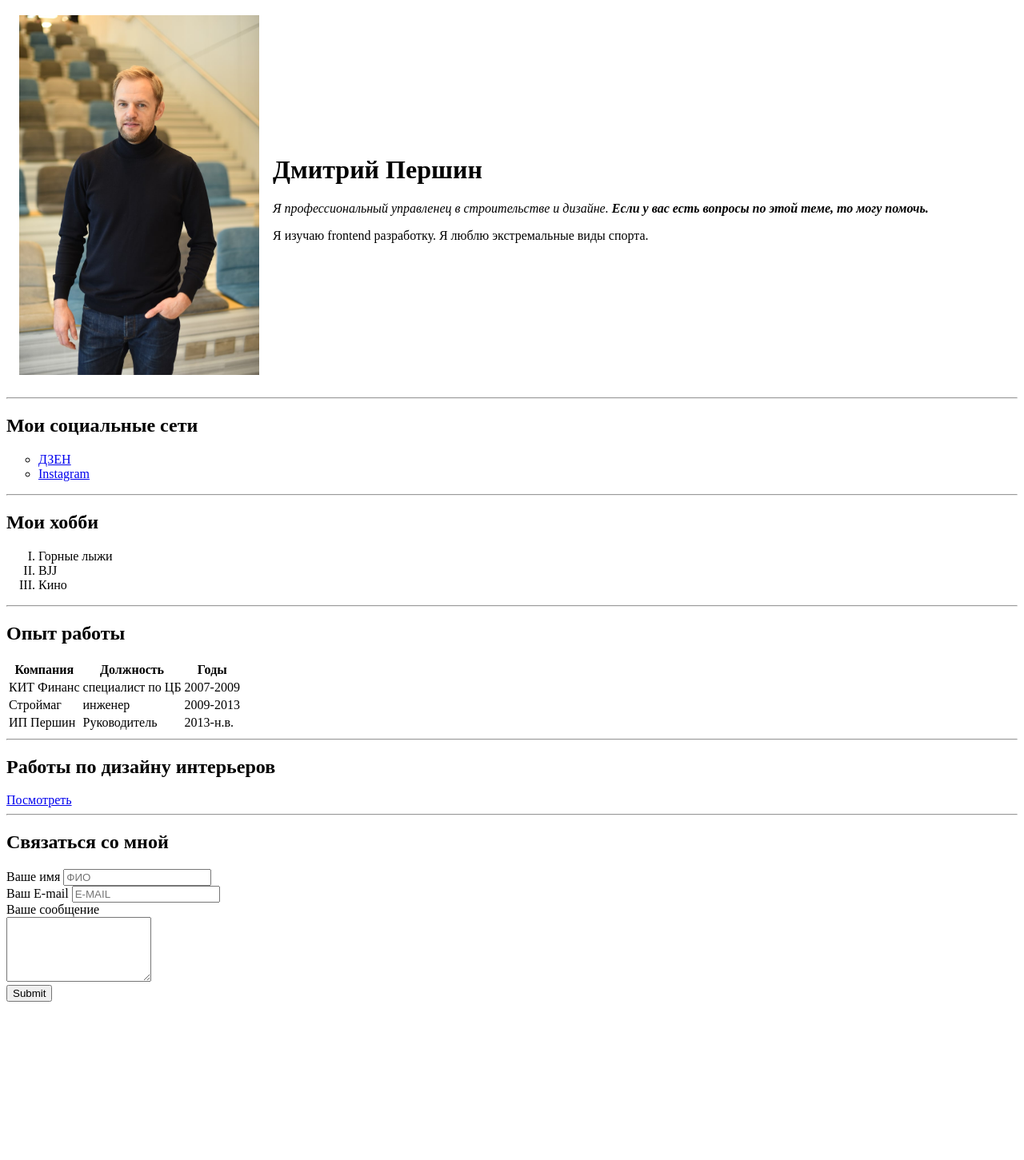
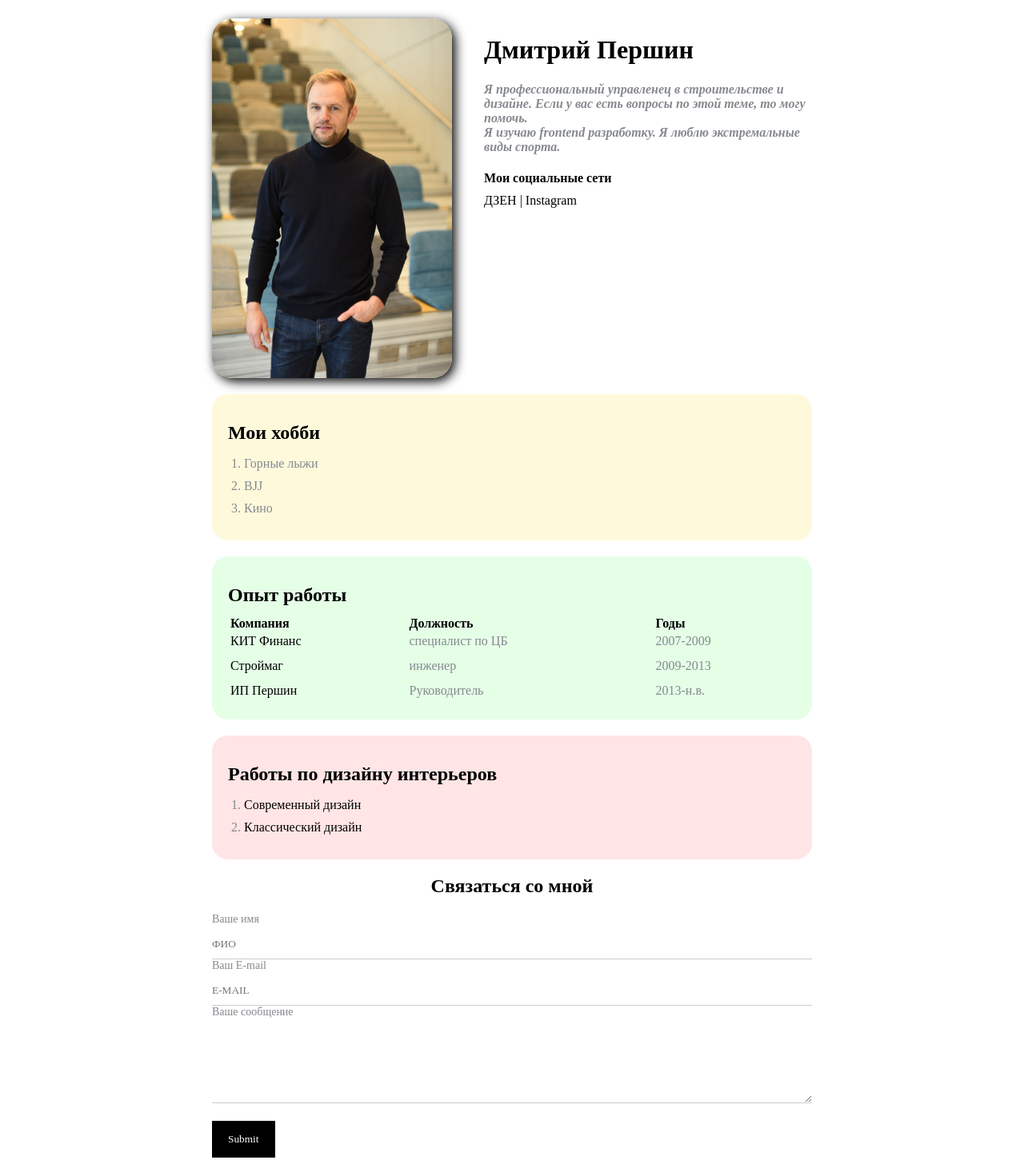
Before and after one commit to tuduuwer78/project03, a plain HTML site: page index.html in a window 1280 px wide. Shown: the part 5-1456 px from the top of the page at 80% size. Before the commit the page ends 1266 px from the top, so only its background shows below. Drawn offline with Linux system fonts and the light colour scheme.

Commit message:
Ready business card site

```diff
--- a/index.html
+++ b/index.html
@@ -2,43 +2,39 @@
 <html>
 <head>
     <meta charset="UTF-8">
-    <title>resume</title>
+    <title>CV D*</title>
+    <link href="./styles.css" rel="stylesheet"/>
 </head>
     <body>
-    <table cellspacing="15">
-        <tr>
-            <td> <img src="./1.jpg" alt="Это я))" width="300 px"></td>
-            <td><h1>Дмитрий Першин</h1>
-                <p><em>Я профессиональный управленец в
-                     строительстве и дизайне.
-                     <strong>Если у вас есть вопросы по
-                     этой теме, то могу помочь.</strong></em></p>
-                <p>Я изучаю frontend разработку. Я люблю экстремальные виды спорта. </p></td>
-        </tr>
-    </table>
+        <div class="container">
+            <div class="info">
+                <img src="./1.jpg" alt="Это я))" class="avatar">
+                <div class="info-text">
+                    <h1>Дмитрий Першин</h1>
+                    <p>Я профессиональный управленец в строительстве и дизайне.
+                    <strong>Если у вас есть вопросы по этой теме, то могу помочь.</strong></p>
+                    <p>Я изучаю frontend разработку. Я люблю экстремальные виды спорта. </p>
 
+                    <h4>Мои социальные сети</h4>
+                    <a href="https://zen.yandex.ru/id/5bebeddb2f34f400ab4b3c55" target="_blank">ДЗЕН</a>
+                    |
+                    <a href="https://www.instagram.com/stroymag_moscow/" target="_blank">Instagram</a>
+                </div>
+            </div>
 
-
-    <hr>
-
-    <h2>Мои социальные сети</h2>
-    <ul type="circle">
-        <li><a href="https://zen.yandex.ru/id/5bebeddb2f34f400ab4b3c55" target="_blank">ДЗЕН</a> </li>
-        <li><a href="https://www.instagram.com/stroymag_moscow/" target="_blank">Instagram</a> </li>
-
-    </ul>
-    <hr>
-
+        <div class="card bg-yellow">
             <h2>Мои хобби</h2>
-    <ol type="I">
+            <ol class="list">
                 <li>Горные лыжи</li>
                 <li>BJJ</li>
                 <li>Кино</li>
 
             </ol>
-    <hr>
+        </div>
+
+        <div class="card bg-green">
             <h2>Опыт работы</h2>
-    <table>
+            <table class="table">
                 <tr>
                     <th>Компания</th>
                     <th>Должность</th>
@@ -61,25 +57,40 @@
                 </tr>
 
             </table>
-    <hr>
+        </div>
+
+        <div class="card bg-red">
             <h2>Работы по дизайну интерьеров</h2>
-    <a target="_blank" href="./designe.html">Посмотреть</a>
-    <hr>
+            <ol class="list">
+               <li> <a target="_blank" href="https://supremodesign.ru/portfolio/ego-dom/">
+                    Современный дизайн</a>
+                </li>
+                <li><a target="_blank" href="https://supremodesign.ru/portfolio/zhk-rasskazovo/">
+                    Классический дизайн</a>
+                </li>
+            </ol>
+        </div>
+
+            <div class="contact">
             <h2>Связаться со мной</h2>
-
                 <form action="/">
+                    <div class="form-group">
                         <label for="name"> Ваше имя</label>
                         <input type="text" id="name" placeholder="ФИО">
-        <br>
+                    </div>
+                    <div class="form-group">
                         <label for="email"> Ваш E-mail</label>
                         <input type="text" id="email" placeholder="E-MAIL">
-        <br>
+                    </div>
+                    <div class="form-group">
                         <label for="text"> Вашe сообщение</label>
-        <br>
                         <textarea id="text" rows="5"></textarea>
+                    </div>
 
                     <br>
-        <input type="submit" >
+                    <input class="btn" type="submit" >
                 </form>
+            </div>
+        </div>
     </body>
 </html>
--- /dev/null
+++ b/styles.css
@@ -0,0 +1,137 @@
+f@import url('https://fonts.googleapis.com/css2?family=Roboto&display=swap');
+body {background-color: #f1f1f1; color: #0f141e;
+/* font-size: 16px;
+font-weight: normal;
+font-family: 'Roboto', sans-serif;
+это тоже самое что записать эти свойство в строчку.
+Смотри следующую строчку*/
+font: normal 16px 'Roboto', sans-serif;}
+a{
+    color: black;
+    text-decoration: none;
+}
+a:hover{
+    text-decoration: underline;
+}
+a:visited{
+    color: gray;
+}
+.avatar {
+    width: 300px;
+    border-radius: 25px;
+    box-shadow: 4px 4px 14px rgba(0, 0, 0, 25);
+}
+.info{
+    display: flex;
+    margin-bottom: 20px;
+}
+.info-text{
+    margin-left: 40px;
+}
+.info-text h4{
+    margin-bottom: 10px;
+}
+.info p{
+    color: #86898f;
+    margin: 0;
+    font-style: italic;
+    font-weight: bold;
+    text-decoration: none;
+    /* Это иллюстрация работы с текстом
+    text-transform: uppercase;
+    letter-spacing: 8px;
+    word-spacing: 34px;*/
+}
+.container {
+    max-width: 750px;
+    margin: auto;
+    padding-top: 20px;
+}
+/* .social {
+    background: green;
+    padding: 15px 40px;
+    margin: 5px;
+
+    border: 5px solid red;
+    border-right-color: blue;
+} */
+.bg-yellow{
+    background: #fff9dc;
+}
+.bg-green{
+    background: #e5ffe7;
+}
+.bg-red{
+    background: #ffe5e5;
+}
+.card{
+    padding: 15px 20px;
+    margin-bottom: 20px;
+    border-radius: 20px;
+
+}
+.card h2{
+    margin-bottom: 10px;
+}
+.list{
+    padding: 0 20px;
+}
+.list li{
+    color: #86898f;
+    margin-bottom: 10px;
+}
+.table{
+    width: 100%;
+}
+.table td{
+    padding-bottom: 10px;
+}
+.table th{
+    text-align: left;
+}
+.table td:nth-child(2),
+.table td:nth-child(3){
+    color: #86898f;
+}
+.link-list{
+    list-style: none;
+    padding: 0;
+}
+.link-list li{
+    margin-bottom: 10px;
+    padding-bottom: 5px;
+    border-bottom: 1px solid #ccc;
+}
+.contact h2{
+    text-align: center;
+
+}
+
+.form-group label{
+    display: block;
+    font-size: 14px;
+    color: #86898f;
+}
+.form-group input,
+.form-group textarea{
+    width: 100%;
+    box-sizing: border-box;
+    border: none;
+    /* background: transparent; */
+    border-bottom: 1px solid #ccc;
+    color: #000;
+    padding: 15px 0 10px;
+    font-family: inherit;
+    outline: none;
+}
+.btn{
+    background: black;
+    padding: 15px 20px;
+    color: #fff;
+    border: none;
+    font-family: inherit;
+    cursor: pointer;
+}
+.btn:hover{
+    opacity: 0.9;
+}
```
Also changed, not shown: designe.html (deleted, +0 -10 lines). Lines whose indentation alone changed are shown as unchanged.
